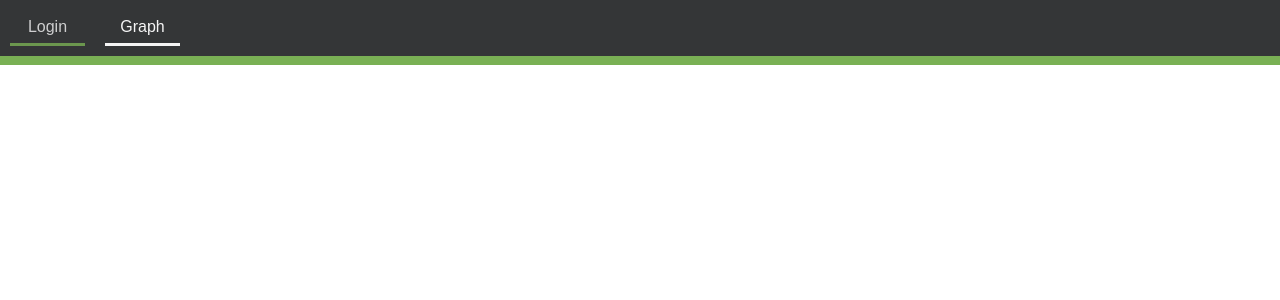
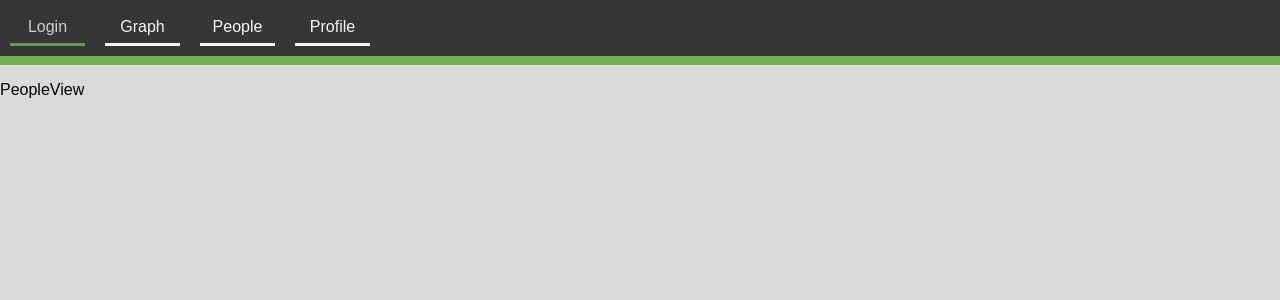
Before and after one commit to AesaKamar/TreeApp, a React (Create React App) app in the folder ginko/: page /people in a window 1280 px wide. Shown: the top 300 px of the page. Built offline with nearby package versions, Linux system fonts and the light colour scheme.

Commit message:
Instructions, highlighting bug, and new views/routes for People and Profile (#91)
* fixed hightlighting issue on nav-item, and added additional routes and views for People and Profile

* Updated readme to include instructions for running angular app

```diff
--- a/ginko/src/components/Header.js
+++ b/ginko/src/components/Header.js
@@ -17,6 +17,16 @@ class Header extends Component {
         path: '/graph',
         text: 'Graph',
         id: 1
+      },
+      {
+        path: '/people',
+        text: 'People',
+        id: 2
+      },
+      {
+        path: '/profile',
+        text: 'Profile',
+        id: 3
       }
     ]
     this.state = {
--- a/ginko/src/components/Routes.js
+++ b/ginko/src/components/Routes.js
@@ -2,6 +2,8 @@ import React, { Component } from 'react'
 import { Switch, Route } from 'react-router-dom'
 import GraphView from '../views/GraphView'
 import LoginView from '../views/LoginView'
+import PeopleView from '../views/PeopleView'
+import ProfileView from '../views/ProfileView'
 
 class Routes extends Component {
   render() {
@@ -10,6 +12,8 @@ class Routes extends Component {
         <Route exact path="/" component={LoginView}/>
         <Route exact path="/graph" component={GraphView}/>
         <Route exact path="/login" component={LoginView}/>
+        <Route exact path="/people" component={PeopleView}/>
+        <Route exact path="/profile" component={ProfileView}/>
       </Switch>
     )
   }
--- a/ginko/src/styles/colors.css
+++ b/ginko/src/styles/colors.css
@@ -1,5 +1,6 @@
 :root {
-        --primary-color: #343637;
+        --primary-dark-color: #343637;
+        --primary-light-color: #dadadb;
         --secondary-color: #79B054;
         --accent-color: #F5F5F5;
       }
--- a/ginko/src/styles/header.css
+++ b/ginko/src/styles/header.css
@@ -4,13 +4,17 @@
   display: flex;
   flex-direction: column;
   height: 65px;
+  -webkit-user-select: none; /* Safari */
+  -moz-user-select: none; /* Firefox */
+  -ms-user-select: none; /* IE10+/Edge */
+  user-select: none; /* Standard */
 }
 
 .link-container {
   display: flex;
   flex-direction: row;
   flex: 6;
-  background-color: var(--primary-color);
+  background-color: var(--primary-dark-color);
 }
 
 .nav-accent {
--- a/ginko/src/styles/index.css
+++ b/ginko/src/styles/index.css
@@ -1,3 +1,5 @@
+@import url("colors.css");
+
 body {
   margin: 0;
   padding: 0;
@@ -7,6 +9,7 @@ body {
 
 html {
   height: 100%;
+  background-color: var(--primary-light-color);
 }
 
 #root {
--- /dev/null
+++ b/ginko/src/views/PeopleView.js
@@ -0,0 +1,13 @@
+import React, { Component } from 'react'
+
+class PeopleView extends Component {
+  render() {
+    return (
+      <div>
+        <p>{'PeopleView'}</p>
+      </div>
+    )
+  }
+}
+
+export default PeopleView
--- /dev/null
+++ b/ginko/src/views/ProfileView.js
@@ -0,0 +1,13 @@
+import React, { Component } from 'react'
+
+class ProfileView extends Component {
+  render() {
+    return (
+      <div>
+        <p>{'ProfileView'}</p>
+      </div>
+    )
+  }
+}
+
+export default ProfileView
```
Also changed, not shown: 1 other file (tests, documents, lock files or other folders).
